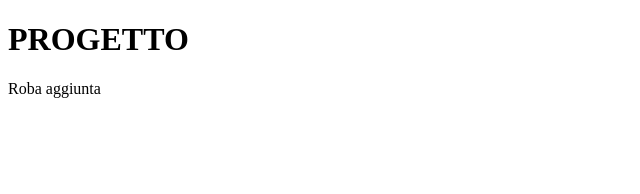
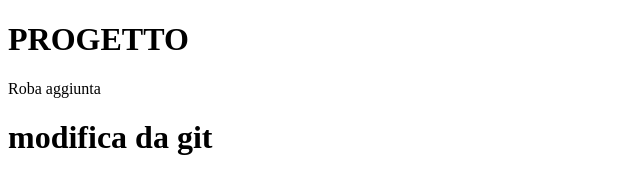
Before and after one commit to mikibenti/firstProject, a plain HTML site: page index.html in a window 1280 px wide. Shown: the whole page, without its empty margins (0-640 px from the left). Drawn offline with Linux system fonts and the light colour scheme.

Commit message:
modfica da git

```diff
--- a/index.html
+++ b/index.html
@@ -8,5 +8,6 @@
 <body>
     <h1>PROGETTO</h1>
     <p>Roba aggiunta</p>
+    <h1> modifica da git </h1>
 </body>
 </html>
```
